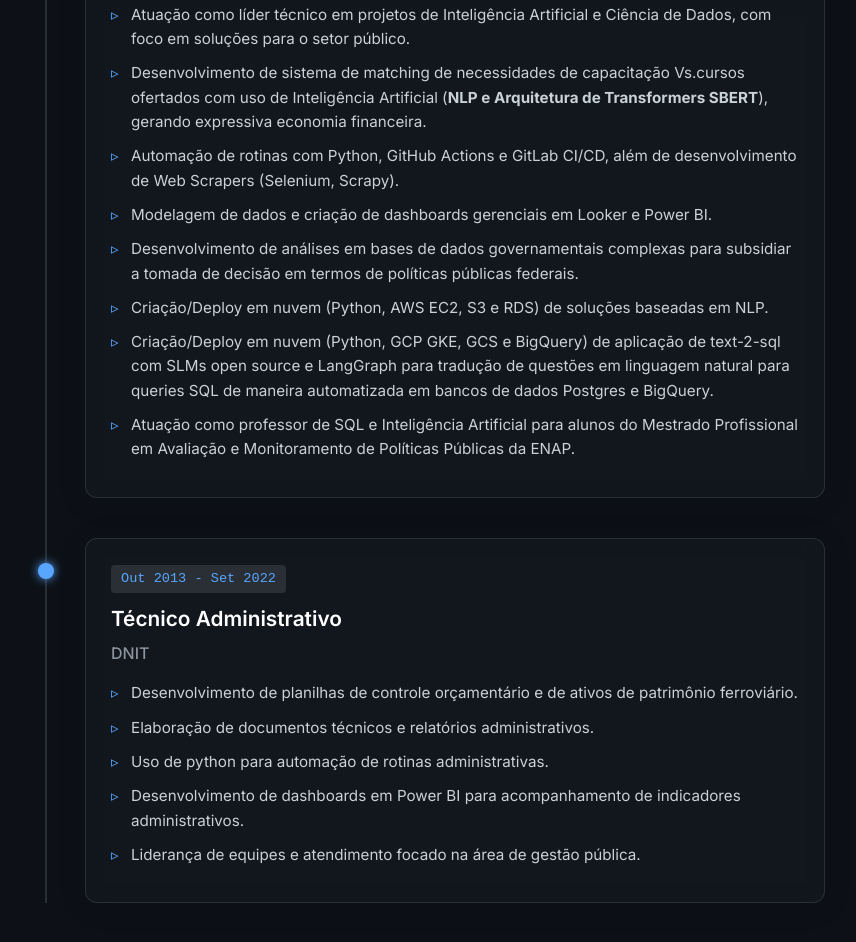
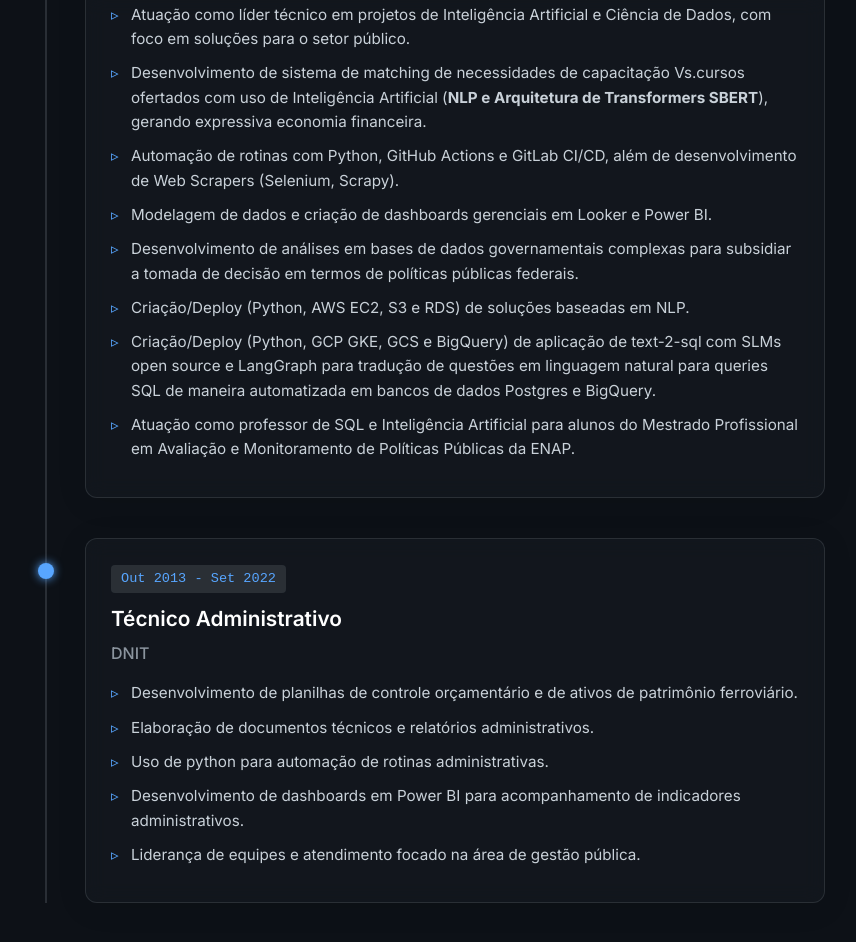
Before and after one commit to mello-pedro/websit-portf, a plain HTML site: page index.html in a window 1280 px wide. Shown: the part 2674-3616 px from the top of the page, without its empty margins (215-1071 px from the left). Drawn offline with Linux system fonts and the light colour scheme.

Commit message:
exp changes

```diff
--- a/index.html
+++ b/index.html
@@ -198,9 +198,9 @@
                             <li data-i18n="exp-2-desc5">Desenvolvimento de análises em bases de dados governamentais
                                 complexas para subsidiar a
                                 tomada de decisão em termos de políticas públicas federais.</li>
-                            <li data-i18n="exp-2-desc6">Criação/Deploy em nuvem (Python, AWS EC2, S3 e RDS) de soluções
+                            <li data-i18n="exp-2-desc6">Criação/Deploy (Python, AWS EC2, S3 e RDS) de soluções
                                 baseadas em NLP.</li>
-                            <li data-i18n="exp-2-desc7">Criação/Deploy em nuvem (Python, GCP GKE, GCS e BigQuery) de
+                            <li data-i18n="exp-2-desc7">Criação/Deploy (Python, GCP GKE, GCS e BigQuery) de
                                 aplicação de text-2-sql com
                                 SLMs open source e LangGraph para tradução de questões em linguagem natural para queries
                                 SQL de maneira automatizada em bancos de dados Postgres e BigQuery.</li>
```
